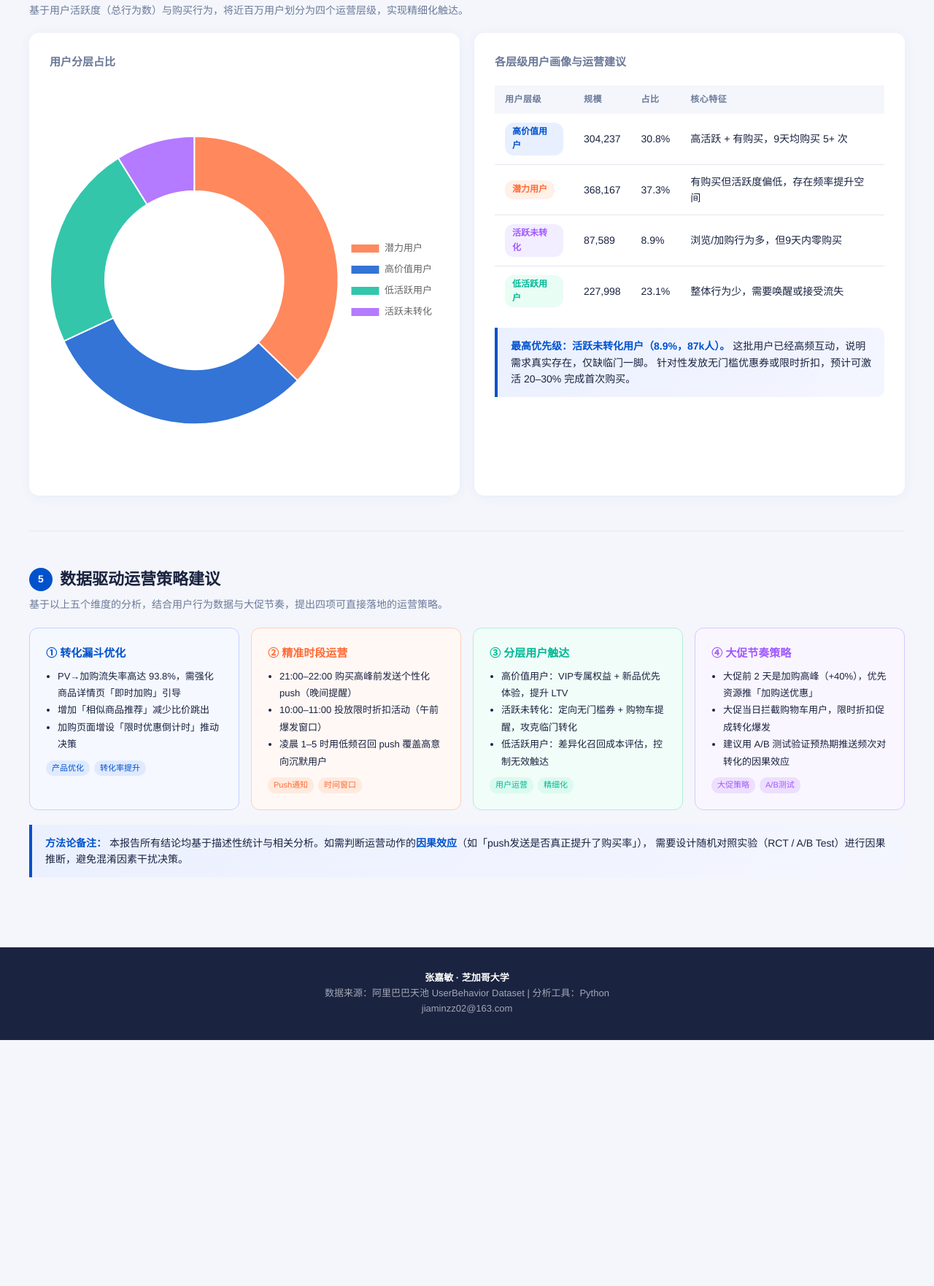
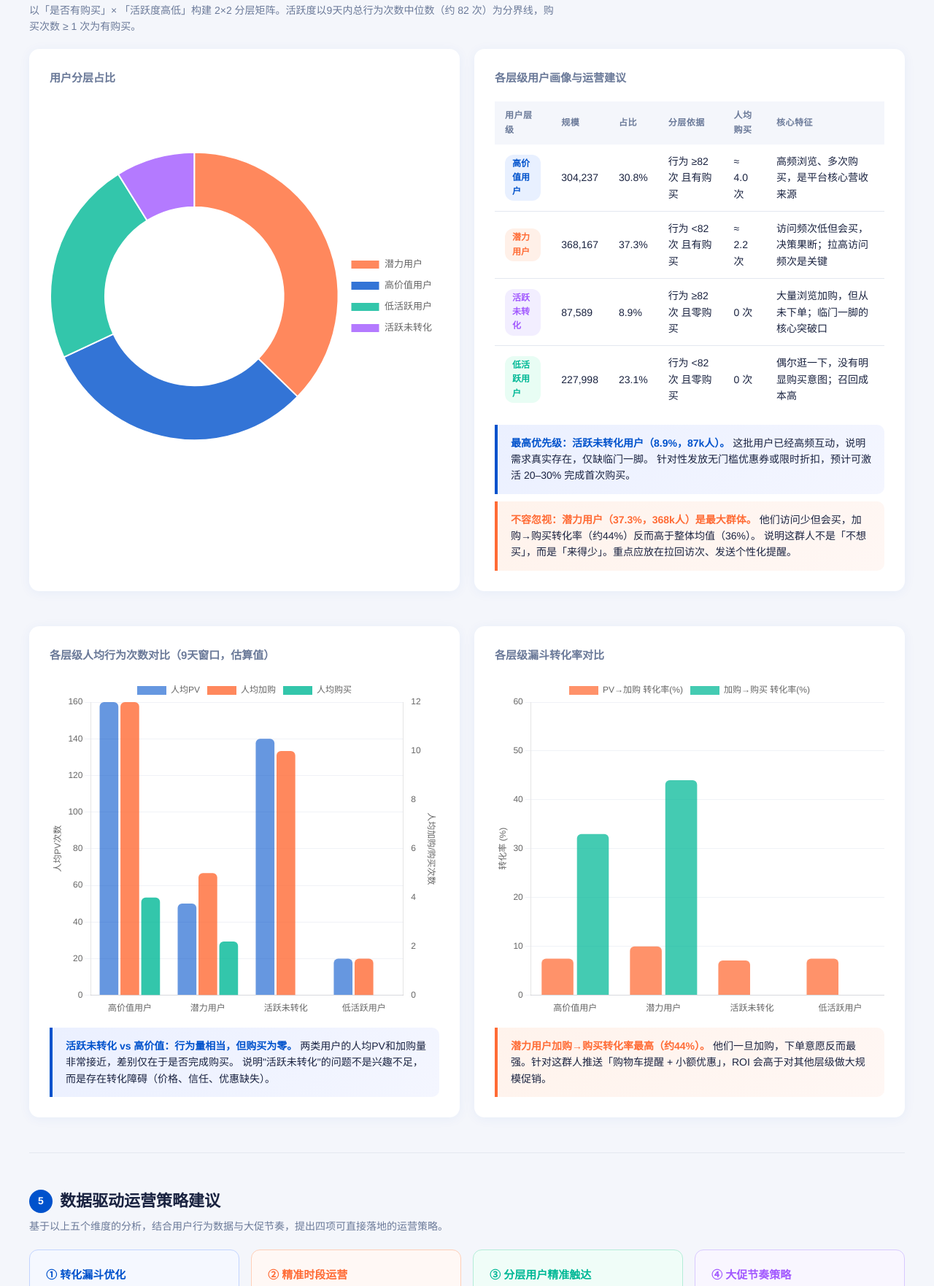
Before and after one commit to jasmine420222/user-behavior-analysis, a plain HTML site: page index.html in a window 1280 px wide. Shown: the part 3741-5503 px from the top of the page at 73% size. Before the commit the page ends 5166 px from the top, so only its background shows below. Drawn offline with nearby package versions, Linux system fonts and the light colour scheme.

Commit message:
深化用户分层分析：补充分层标准、行为对比图和转化率对比
- Section 4 描述加入 2×2 矩阵说明（活跃阈值82次）
- 分层表格新增「分层依据」和「人均购买次数」列
- 补充潜力用户专项 insight（最大群体加购→购买转化率最高）
- 新增各层级人均行为密度对比柱状图
- 新增各层级漏斗转化率对比图
- 完善策略卡片③，按四个层级逐条展开运营建议

Co-Authored-By: Claude Sonnet 4.6 <noreply@anthropic.com>

```diff
--- a/index.html
+++ b/index.html
@@ -263,7 +263,7 @@
 <div class="divider"></div>
 <div class="section-header">
   <h2><span class="num">4</span> 用户分层与价值识别</h2>
-  <p>基于用户活跃度（总行为数）与购买行为，将近百万用户划分为四个运营层级，实现精细化触达。</p>
+  <p>以「是否有购买」× 「活跃度高低」构建 2×2 分层矩阵。活跃度以9天内总行为次数中位数（约 82 次）为分界线，购买次数 ≥ 1 次为有购买。</p>
 </div>
 <div class="section" style="padding-top:20px">
   <div class="two-col">
@@ -274,27 +274,35 @@
     <div class="card">
       <div class="card-title">各层级用户画像与运营建议</div>
       <table class="seg-table">
-        <thead><tr><th>用户层级</th><th>规模</th><th>占比</th><th>核心特征</th></tr></thead>
+        <thead><tr><th>用户层级</th><th>规模</th><th>占比</th><th>分层依据</th><th>人均购买</th><th>核心特征</th></tr></thead>
         <tbody>
           <tr>
             <td><span class="badge v1">高价值用户</span></td>
             <td>304,237</td><td>30.8%</td>
-            <td>高活跃 + 有购买，9天均购买 5+ 次</td>
+            <td>行为 ≥82次 且有购买</td>
+            <td>≈ 4.0 次</td>
+            <td>高频浏览、多次购买，是平台核心营收来源</td>
           </tr>
           <tr>
             <td><span class="badge v2">潜力用户</span></td>
             <td>368,167</td><td>37.3%</td>
-            <td>有购买但活跃度偏低，存在频率提升空间</td>
+            <td>行为 &lt;82次 且有购买</td>
+            <td>≈ 2.2 次</td>
+            <td>访问频次低但会买，决策果断；拉高访问频次是关键</td>
           </tr>
           <tr>
             <td><span class="badge v4">活跃未转化</span></td>
             <td>87,589</td><td>8.9%</td>
-            <td>浏览/加购行为多，但9天内零购买</td>
+            <td>行为 ≥82次 且零购买</td>
+            <td>0 次</td>
+            <td>大量浏览加购，但从未下单；临门一脚的核心突破口</td>
           </tr>
           <tr>
             <td><span class="badge v3">低活跃用户</span></td>
             <td>227,998</td><td>23.1%</td>
-            <td>整体行为少，需要唤醒或接受流失</td>
+            <td>行为 &lt;82次 且零购买</td>
+            <td>0 次</td>
+            <td>偶尔逛一下，没有明显购买意图；召回成本高</td>
           </tr>
         </tbody>
       </table>
@@ -303,9 +311,37 @@
         这批用户已经高频互动，说明需求真实存在，仅缺临门一脚。
         针对性发放无门槛优惠券或限时折扣，预计可激活 20–30% 完成首次购买。
       </div>
+      <div class="insight warn" style="margin-top:10px">
+        <strong>不容忽视：潜力用户（37.3%，368k人）是最大群体。</strong>
+        他们访问少但会买，加购→购买转化率（约44%）反而高于整体均值（36%）。
+        说明这群人不是「不想买」，而是「来得少」。重点应放在拉回访次、发送个性化提醒。
+      </div>
     </div>
   </div>
 </div>
+
+  <!-- 行为对比 + 转化率对比 -->
+  <div class="section" style="padding-top:0">
+    <div class="two-col">
+      <div class="card">
+        <div class="card-title">各层级人均行为次数对比（9天窗口，估算值）</div>
+        <canvas id="segBehaviorChart" height="260"></canvas>
+        <div class="insight" style="margin-top:16px">
+          <strong>活跃未转化 vs 高价值：行为量相当，但购买为零。</strong>
+          两类用户的人均PV和加购量非常接近，差别仅在于是否完成购买。
+          说明"活跃未转化"的问题不是兴趣不足，而是存在转化障碍（价格、信任、优惠缺失）。
+        </div>
+      </div>
+      <div class="card">
+        <div class="card-title">各层级漏斗转化率对比</div>
+        <canvas id="segFunnelChart" height="260"></canvas>
+        <div class="insight warn" style="margin-top:16px">
+          <strong>潜力用户加购→购买转化率最高（约44%）。</strong>
+          他们一旦加购，下单意愿反而最强。针对这群人推送「购物车提醒 + 小额优惠」，ROI 会高于对其他层级做大规模促销。
+        </div>
+      </div>
+    </div>
+  </div>
 
 <!-- ══════════ SECTION 6: STRATEGY ══════════ -->
 <div class="divider"></div>
@@ -338,14 +374,15 @@
       </div>
     </div>
     <div class="s-card c3">
-      <h4>③ 分层用户触达</h4>
+      <h4>③ 分层用户精准触达</h4>
       <ul>
-        <li>高价值用户：VIP专属权益 + 新品优先体验，提升 LTV</li>
-        <li>活跃未转化：定向无门槛券 + 购物车提醒，攻克临门转化</li>
-        <li>低活跃用户：差异化召回成本评估，控制无效触达</li>
+        <li><strong>高价值用户：</strong>VIP专属权益 + 新品优先体验，维护忠诚度、提升 LTV</li>
+        <li><strong>潜力用户（最大群体）：</strong>提升回访频次为主——个性化商品推送、「最近看过」提醒，把偶尔来一次变成习惯性访问</li>
+        <li><strong>活跃未转化：</strong>定向无门槛优惠券 + 购物车倒计时提醒，攻克临门一脚</li>
+        <li><strong>低活跃用户：</strong>评估召回 ROI，若沉默超过30天则降低触达频次，避免无效消耗营销预算</li>
       </ul>
       <div class="tag-row">
-        <span class="s-tag">用户运营</span><span class="s-tag">精细化</span>
+        <span class="s-tag">用户运营</span><span class="s-tag">精细化触达</span><span class="s-tag">ROI控制</span>
       </div>
     </div>
     <div class="s-card c4">
@@ -392,6 +429,14 @@ const DATA = {
     "pv":[3056936,1421673,769269,524992,449628,581694,1226653,2228959,3042342,3728498,4334810,4213518,4255794,4653934,4642056,4806706,4607745,4203397,4313516,5430878,6586331,7538383,7443073,5599903],
     "buy":[57776,23169,12012,8026,6748,8135,18014,37679,64917,96134,127933,122048,118591,123427,122172,122733,116446,101301,95907,115032,133863,145433,138268,100075],
     "cart":[181807,85412,46155,32552,28537,37264,81305,147046,192036,229890,266963,260831,255811,279829,277093,284269,279035,255342,253193,314774,393209,465924,486249,395920]
+  },
+  "segment_detail": {
+    "labels": ["高价值用户", "潜力用户", "活跃未转化", "低活跃用户"],
+    "avg_pv":   [160, 50, 140, 20],
+    "avg_cart": [12,   5,  10,  1.5],
+    "avg_buy":  [4.0, 2.2,  0,   0],
+    "pv2cart":  [7.5, 10.0, 7.1, 7.5],
+    "cart2buy": [33,  44,    0,   0]
   },
   "segments": {
     "labels":["潜力用户","高价值用户","低活跃用户","活跃未转化"],
@@ -505,6 +550,48 @@ new Chart(document.getElementById('hourlyChart'),{
   }
 });
 
+// ─── SEGMENT BEHAVIOR COMPARISON ───
+new Chart(document.getElementById('segBehaviorChart'),{
+  type:'bar',
+  data:{
+    labels: DATA.segment_detail.labels,
+    datasets:[
+      {label:'人均PV', data:DATA.segment_detail.avg_pv, backgroundColor:COLORS.primary+'99', yAxisID:'y', borderRadius:6},
+      {label:'人均加购', data:DATA.segment_detail.avg_cart, backgroundColor:COLORS.accent+'CC', yAxisID:'y2', borderRadius:6},
+      {label:'人均购买', data:DATA.segment_detail.avg_buy, backgroundColor:COLORS.accent2+'CC', yAxisID:'y2', borderRadius:6},
+    ]
+  },
+  options:{
+    responsive:true,
+    plugins:{legend:{position:'top'},tooltip:{callbacks:{label:c=>`${c.dataset.label}: ${c.parsed.y} 次`}}},
+    scales:{
+      y:{position:'left',title:{display:true,text:'人均PV次数'},grid:{color:'#F0F2F7'}},
+      y2:{position:'right',title:{display:true,text:'人均加购/购买次数'},grid:{display:false}},
+      x:{grid:{display:false}}
+    }
+  }
+});
+
+// ─── SEGMENT FUNNEL COMPARISON ───
+new Chart(document.getElementById('segFunnelChart'),{
+  type:'bar',
+  data:{
+    labels: DATA.segment_detail.labels,
+    datasets:[
+      {label:'PV→加购 转化率(%)', data:DATA.segment_detail.pv2cart, backgroundColor:COLORS.accent+'BB', borderRadius:6},
+      {label:'加购→购买 转化率(%)', data:DATA.segment_detail.cart2buy, backgroundColor:COLORS.accent2+'BB', borderRadius:6},
+    ]
+  },
+  options:{
+    responsive:true,
+    plugins:{legend:{position:'top'},tooltip:{callbacks:{label:c=>`${c.dataset.label}: ${c.parsed.y}%`}}},
+    scales:{
+      y:{title:{display:true,text:'转化率 (%)'},grid:{color:'#F0F2F7'},max:60},
+      x:{grid:{display:false}}
+    }
+  }
+});
+
 // ─── SEGMENT DONUT ───
 new Chart(document.getElementById('segChart'),{
   type:'doughnut',
```
